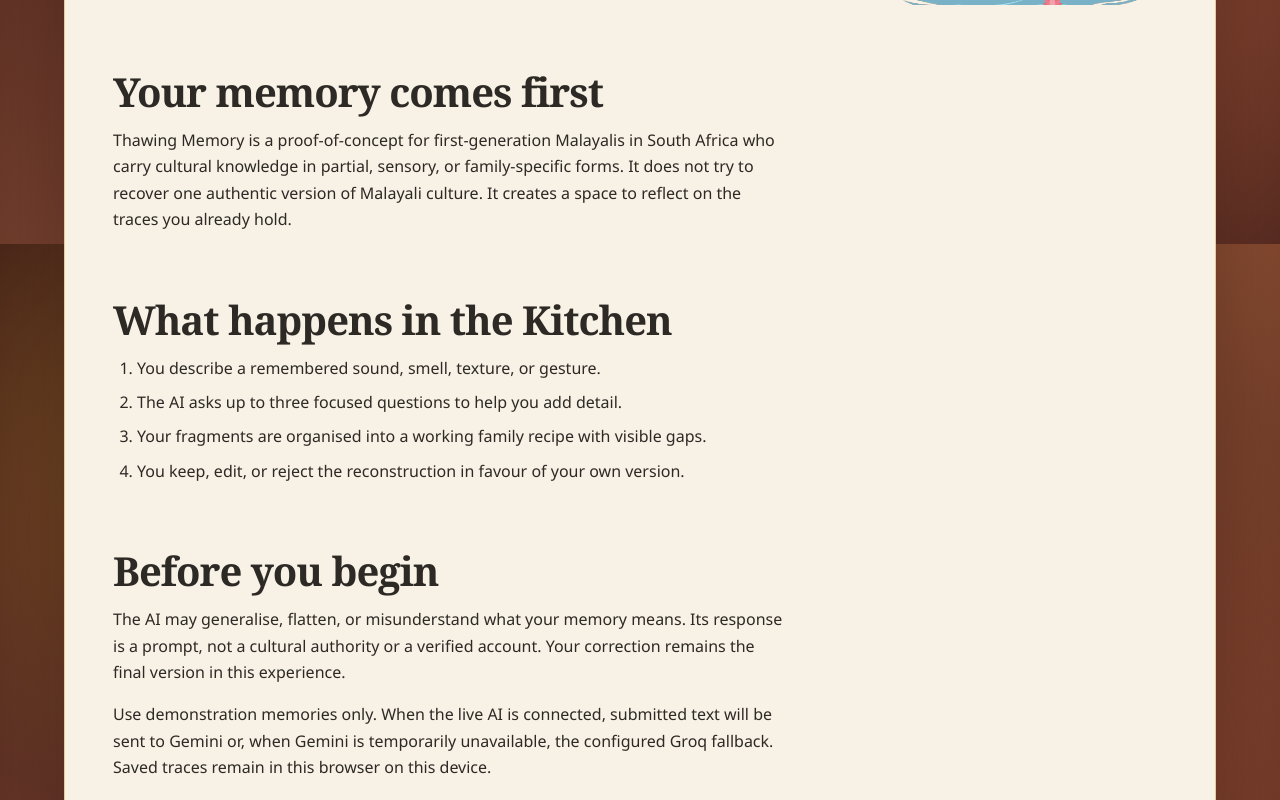
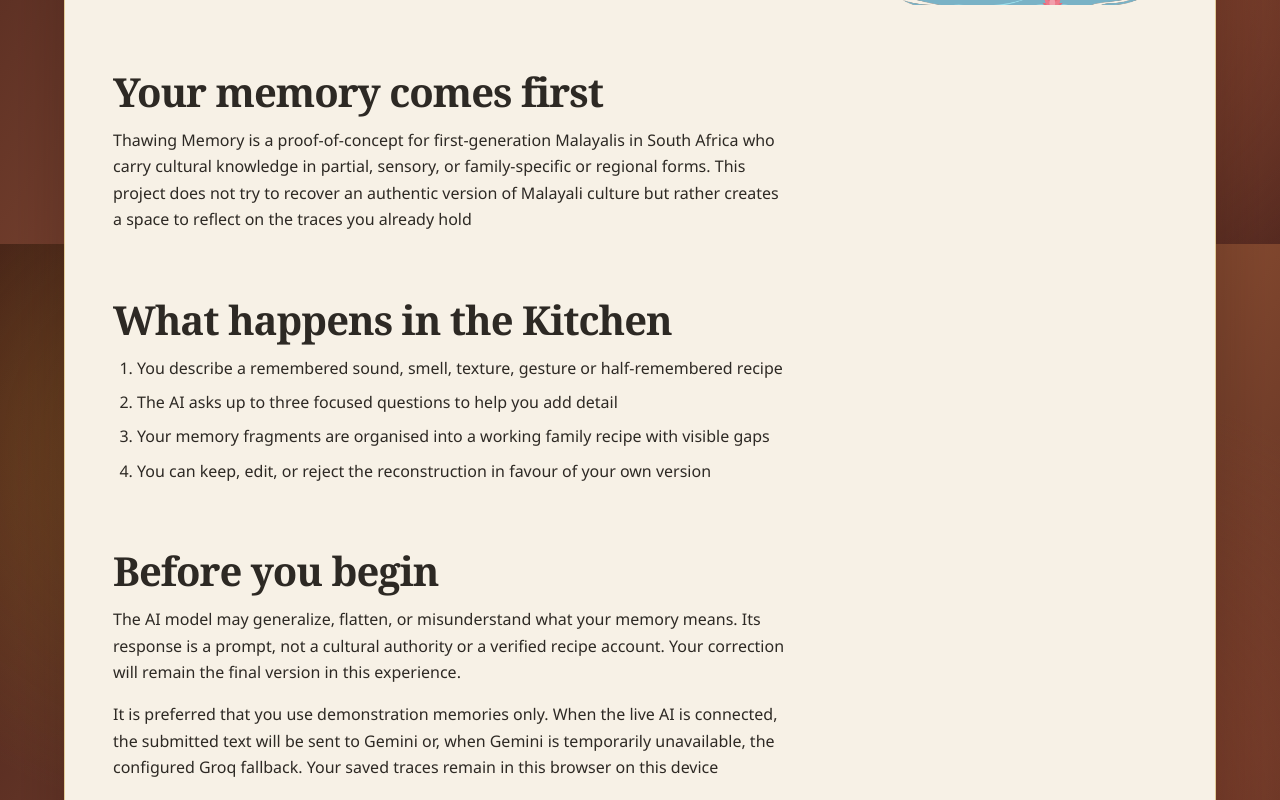
Before and after one commit to Wandering-Wind/ThawingMemory, a React (Vite) app: page / in a window 1280 px wide. Shown: the part 580-1380 px from the top of the page. Built offline with nearby package versions, Linux system fonts and the light colour scheme.

Commit message:
Final misc fixes

```diff
--- a/src/components/memory/ConversationContinuation/ConversationContinuation.jsx
+++ b/src/components/memory/ConversationContinuation/ConversationContinuation.jsx
@@ -50,8 +50,8 @@ function ConversationContinuation({
       </p>
       <h2 id="continue-reflection-title">Continue the reconstruction</h2>
       <p>
-        Add what you remember next. Your answer remains separate from the AI's
-        wording, and “I do not remember” is a valid response.
+        Add what you remember next. Your answer still remains separate from the
+        AI's wording, and “I do not remember” is definitely a valid response
       </p>
       <p className="conversation-continuation__next">
         Choose one next step.
--- a/src/components/memory/MemoryEntryForm/MemoryEntryForm.jsx
+++ b/src/components/memory/MemoryEntryForm/MemoryEntryForm.jsx
@@ -22,7 +22,7 @@ function MemoryEntryForm({ card, isSubmitting, onMemoryChange, onSubmit }) {
     event.preventDefault()
 
     if (!memory.trim()) {
-      setError('Add a memory fragment before asking for a reflection.')
+      setError('Add a memory fragment, then reflect with the AI')
       return
     }
 
--- a/src/components/memory/ResponseEvaluation/ResponseEvaluation.jsx
+++ b/src/components/memory/ResponseEvaluation/ResponseEvaluation.jsx
@@ -42,7 +42,7 @@ function ResponseEvaluation({
       <h2 id="evaluation-title">What would you like to do with this reconstruction?</h2>
       <p>
         Keeping it does not verify it. Editing or rejecting it keeps the
-        provisional reconstruction visible for comparison.
+        provisional reconstruction visible for comparison
       </p>
 
       <div
@@ -65,7 +65,7 @@ function ResponseEvaluation({
 
       {evaluation.decision === 'kept' && (
         <p role="status">
-          Kept as a working reconstruction, not as a verified account.
+          Kept as a working reconstruction, not as a verified account
         </p>
       )}
 
@@ -132,7 +132,7 @@ function ResponseEvaluation({
           <h3 id="save-trace-title">Save this trace</h3>
           <p>
             This saves the interaction in this browser on this device. It does
-            not upload the trace to a public archive.
+            not upload the trace to a public archive
           </p>
 
           {saveError && <p role="alert">{saveError}</p>}
@@ -149,7 +149,7 @@ function ResponseEvaluation({
           {isSaved && (
             <div role="status">
               <p>
-                Your trace has been added to the Living Archive on this device.
+                Your trace has been added to the Living Archive on this device
               </p>
               <Link to="/archive">View Living Archive</Link>
             </div>
--- a/src/index.css
+++ b/src/index.css
@@ -1038,6 +1038,12 @@ li + li {
   background: transparent;
 }
 
+.conversation-continuation__actions button:hover:not(:disabled) {
+  color: var(--color-white);
+  background: var(--color-clay-dark);
+  border-color: var(--color-clay-dark);
+}
+
 .conversation-continuation__form {
   margin-top: var(--space-5);
   padding-top: var(--space-4);
--- a/src/pages/ComingSoon/ComingSoonPage.jsx
+++ b/src/pages/ComingSoon/ComingSoonPage.jsx
@@ -18,8 +18,8 @@ function ComingSoonPage({ sectionName }) {
             <p>{sectionName}</p>
             <PageHeading id={titleId}>Coming Soon</PageHeading>
             <p>
-              This part of the memory landscape is planned for a later project
-              iteration. The current prototype focuses on the Kitchen.
+              This part of the memory landscape is planned for the next project
+              iteration. This current prototype focuses on the Kitchen
             </p>
           </div>
         </section>
--- a/src/pages/Home/HomePage.jsx
+++ b/src/pages/Home/HomePage.jsx
@@ -19,9 +19,9 @@ function HomePage() {
             <p>A reflective cultural memory prototype</p>
             <PageHeading id="landing-title">Thawing Memory</PageHeading>
             <p>
-              Begin with a fragment of family cooking memory. An AI reflection
-              will help you notice, question, and describe what remains, while
-              you decide what fits and what does not.
+              Begin your journey with a fragment of a family cooking memory. An
+              AI reflection will help you notice, question, and describe what
+              remains, while you decide and author what fits and what does not
             </p>
           </div>
         </section>
@@ -31,35 +31,46 @@ function HomePage() {
           <p>
             Thawing Memory is a proof-of-concept for first-generation
             Malayalis in South Africa who carry cultural knowledge in partial,
-            sensory, or family-specific forms. It does not try to recover one
-            authentic version of Malayali culture. It creates a space to
-            reflect on the traces you already hold.
+            sensory, or family-specific or regional forms. This project does
+            not try to recover an authentic version of Malayali culture but
+            rather creates a space to reflect on the traces you already hold
           </p>
         </section>
 
         <section className="landing-process" aria-labelledby="process-title">
           <h2 id="process-title">What happens in the Kitchen</h2>
           <ol>
-            <li>You describe a remembered sound, smell, texture, or gesture.</li>
-            <li>The AI asks up to three focused questions to help you add detail.</li>
-            <li>Your fragments are organised into a working family recipe with visible gaps.</li>
-            <li>You keep, edit, or reject the reconstruction in favour of your own version.</li>
+            <li>
+              You describe a remembered sound, smell, texture, gesture or
+              half-remembered recipe
+            </li>
+            <li>
+              The AI asks up to three focused questions to help you add detail
+            </li>
+            <li>
+              Your memory fragments are organised into a working family recipe
+              with visible gaps
+            </li>
+            <li>
+              You can keep, edit, or reject the reconstruction in favour of
+              your own version
+            </li>
           </ol>
         </section>
 
         <section className="landing-notice" aria-labelledby="notice-title">
           <h2 id="notice-title">Before you begin</h2>
           <p>
-            The AI may generalise, flatten, or misunderstand what your memory
-            means. Its response is a prompt, not a cultural authority or a
-            verified account. Your correction remains the final version in
-            this experience.
+            The AI model may generalize, flatten, or misunderstand what your
+            memory means. Its response is a prompt, not a cultural authority or
+            a verified recipe account. Your correction will remain the final
+            version in this experience.
           </p>
           <p>
-            Use demonstration memories only. When the live AI is connected,
-            submitted text will be sent to Gemini or, when Gemini is
-            temporarily unavailable, the configured Groq fallback. Saved traces
-            remain in this browser on this device.
+            It is preferred that you use demonstration memories only. When the
+            live AI is connected, the submitted text will be sent to Gemini or,
+            when Gemini is temporarily unavailable, the configured Groq
+            fallback. Your saved traces remain in this browser on this device
           </p>
         </section>
 
--- a/src/pages/Kitchen/KitchenPage.jsx
+++ b/src/pages/Kitchen/KitchenPage.jsx
@@ -317,8 +317,8 @@ function KitchenPage() {
             <p>Kitchen Memory Reconstruction</p>
             <PageHeading id="kitchen-title">The Kitchen</PageHeading>
             <p>
-              Begin with a fragment of cooking knowledge remembered through
-              observation, repetition, or the senses.
+              Begin with a fragment of a cooking memory or recipe that you remembered through
+              observation, repetition, or your senses.
             </p>
           </div>
         </section>
@@ -393,7 +393,7 @@ function KitchenPage() {
                   <h2 id="review-next-title">Decide what fits your memory</h2>
                   <p>
                     Review the organised recipe, then keep it provisionally,
-                    rewrite it in your own words, or reject it.
+                    rewrite it in your own words, or reject it
                   </p>
                   <button
                     className="button--gold-edge"
```
Also changed, not shown: src/pages/LivingArchive/LivingArchivePage.jsx (+7 -6 lines), src/components/memory/AIResponse/AIResponse.jsx (line endings or trailing spaces), src/components/memory/ConversationTrail/ConversationTrail.jsx (line endings or trailing spaces), src/data/archiveExamples.js (line endings or trailing spaces), src/utils/conversation.js (line endings or trailing spaces), 2 other files (tests, documents, lock files or other folders).
